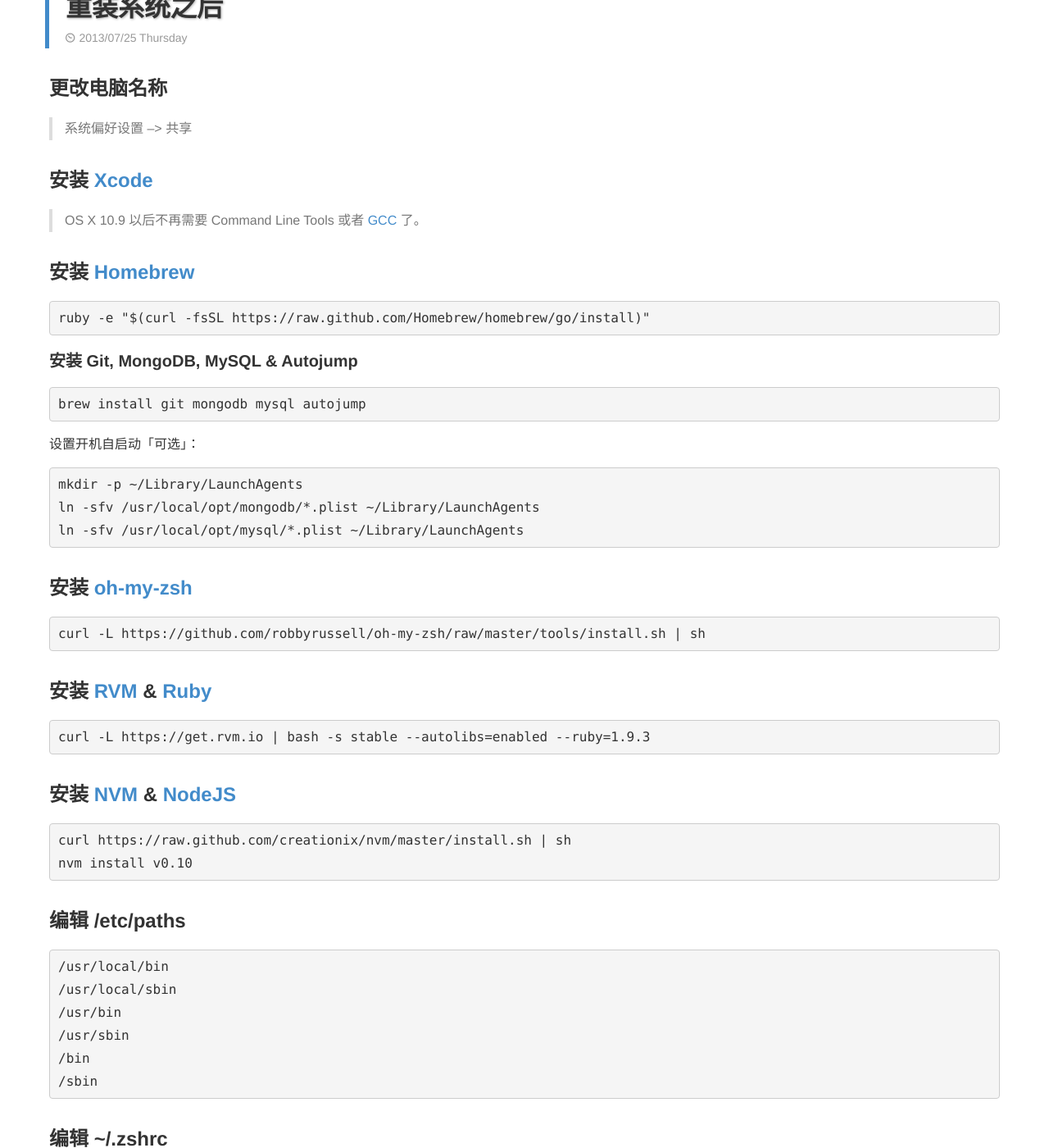
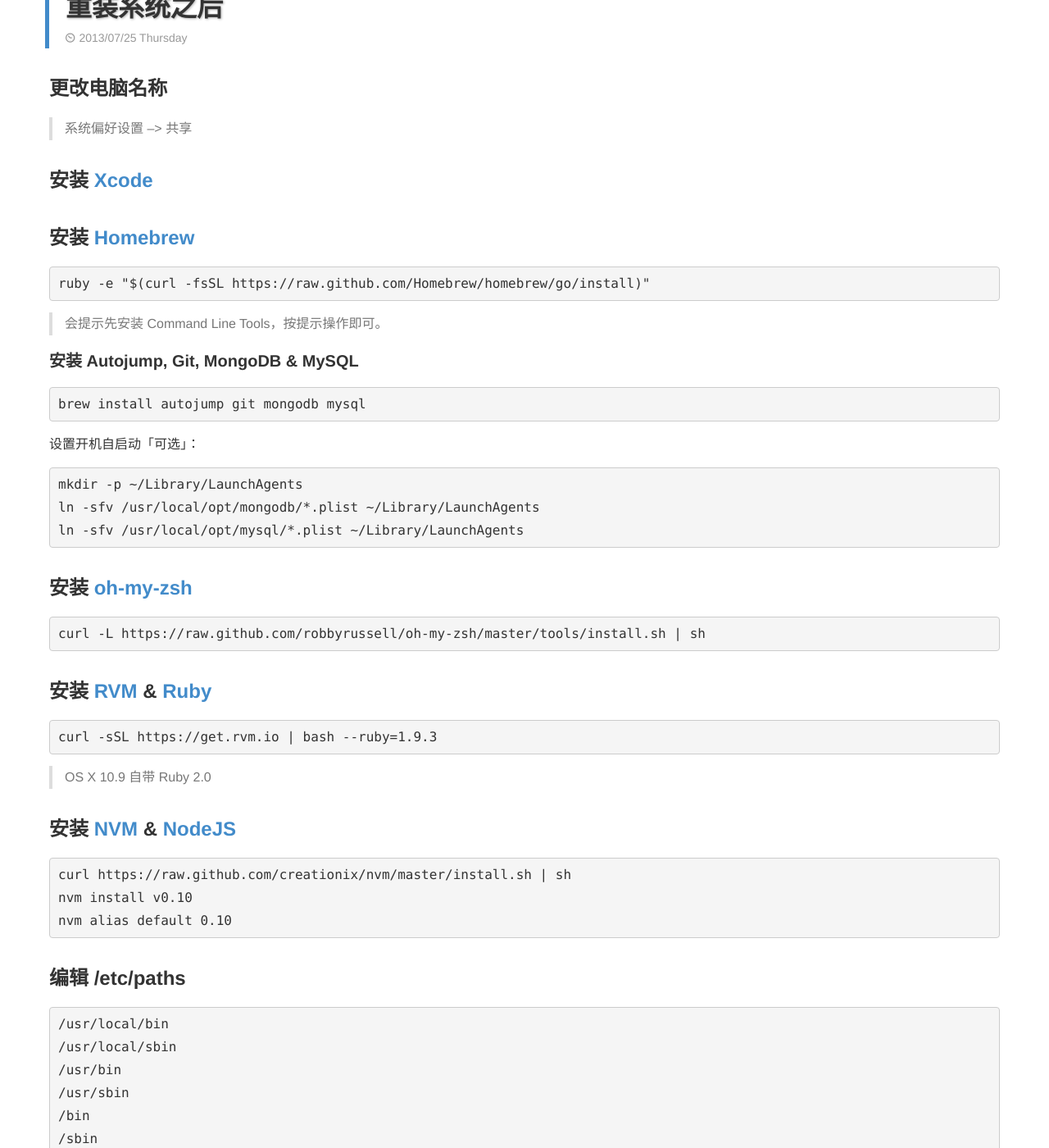
Before and after one commit to antife-yinyue/MrZhang.me, a Jekyll site: the page built from _posts/2013-05-11-after-reinstall-the-system.md, in a window 1280 px wide and 1400 px high, scrolled down 286 px. Shown: the whole window at 82% size. Built offline with Jekyll 4.4.1, drawn with Linux system fonts in a browser that asks for light colours; Markdown is read by kramdown in place of the engine named in the settings; comment, search, counter and statistics services are not loaded.

Commit message:
Update 2013-05-11-after-reinstall-the-system.md

````diff
--- a/_posts/2013-05-11-after-reinstall-the-system.md
+++ b/_posts/2013-05-11-after-reinstall-the-system.md
@@ -10,18 +10,18 @@
 
 ## 安装 [Xcode][]
 
-> OS X 10.9 以后不再需要 Command Line Tools 或者 [GCC][] 了。
-
 ## 安装 [Homebrew][]
 
 ```
 ruby -e "$(curl -fsSL https://raw.github.com/Homebrew/homebrew/go/install)"
 ```
 
-### 安装 Git, MongoDB, MySQL &amp; Autojump
+> 会提示先安装 Command Line Tools，按提示操作即可。
+
+### 安装 Autojump, Git, MongoDB &amp; MySQL
 
 ```
-brew install git mongodb mysql autojump
+brew install autojump git mongodb mysql
 ```
 
 设置开机自启动「可选」：
@@ -37,20 +37,23 @@
 ## 安装 [oh-my-zsh][]
 
 ```
-curl -L https://github.com/robbyrussell/oh-my-zsh/raw/master/tools/install.sh | sh
+curl -L https://raw.github.com/robbyrussell/oh-my-zsh/master/tools/install.sh | sh
 ```
 
 ## 安装 [RVM][] &amp; [Ruby][]
 
 ```
-curl -L https://get.rvm.io | bash -s stable --autolibs=enabled --ruby=1.9.3
+curl -sSL https://get.rvm.io | bash --ruby=1.9.3
 ```
+
+> OS X 10.9 自带 Ruby 2.0
 
 ## 安装 [NVM][] &amp; [NodeJS][]
 
 ```
 curl https://raw.github.com/creationix/nvm/master/install.sh | sh
 nvm install v0.10
+nvm alias default 0.10
 ```
 
 ## 编辑 /etc/paths
@@ -161,7 +164,6 @@
 
 
 [Xcode]: https://developer.apple.com/xcode/
-[GCC]: https://github.com/kennethreitz/osx-gcc-installer
 [Homebrew]: http://brew.sh/
 [oh-my-zsh]: https://github.com/robbyrussell/oh-my-zsh
 [RVM]: https://rvm.io/
````
Also changed, not shown: other parts of _posts/2013-05-11-after-reinstall-the-system.md (+1 -3 lines).
